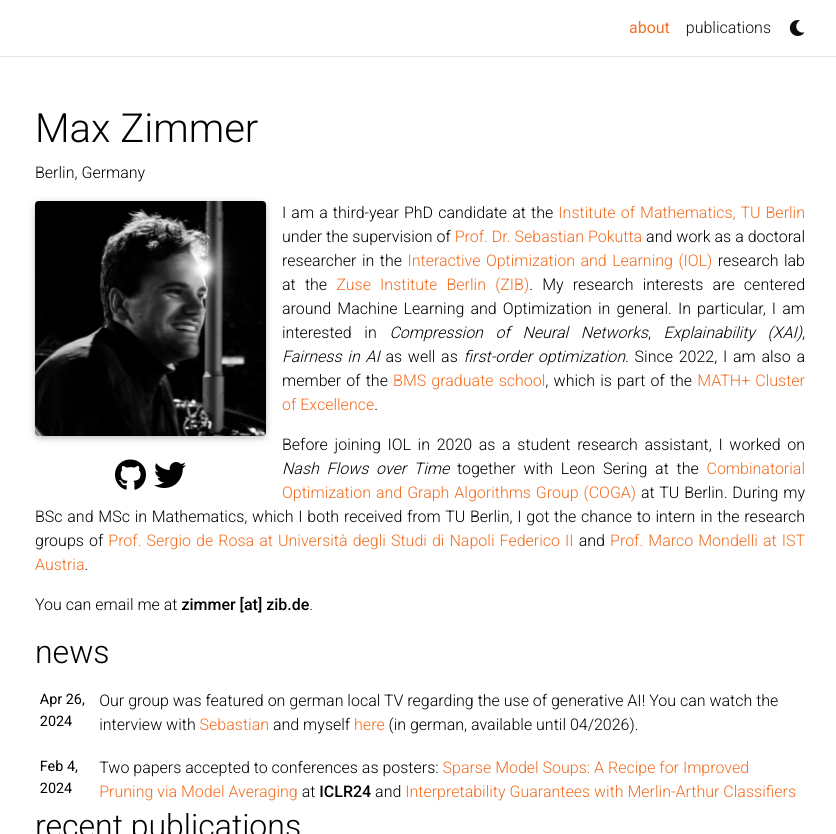
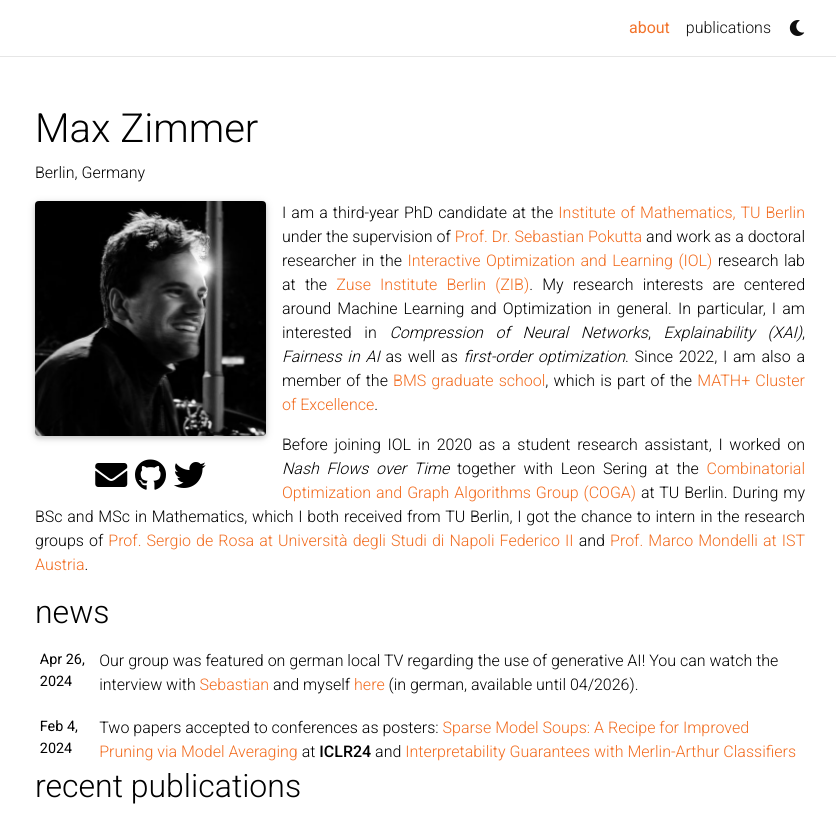
Before and after one commit to zimmer-m/zimmer-m.github.io, a Jekyll site: the page built from _pages/about.md, in a window 1280 px wide and 1048 px high, cut to the strip 0-834 px from the top of the window. Shown: the whole strip, without its empty margins (220-1056 px from the left). Built offline with Jekyll 4.4.1, drawn with Linux system fonts in a browser that asks for light colours; full-size pictures stand in for the smaller copies a plugin makes; comment, search, counter and statistics services are not loaded; a style sheet for code colours, icons or effects is not loaded; some of the changed lines change nothing that is shown.

Commit message:
Added mail

```diff
--- a/_config.yml
+++ b/_config.yml
@@ -6,7 +6,7 @@ title: blank # the website title (if blank, full name will be used instead)
 first_name: Max
 middle_name:
 last_name: Zimmer
-email:
+email: zimmer[at]zib.de
 description: > # the ">" symbol means to ignore newlines until "footer_text:"
   Academic website of Max Zimmer.
 footer_text:
--- a/_pages/about.md
+++ b/_pages/about.md
@@ -17,5 +17,3 @@ social: true  # includes social icons at the bottom of the page
 I am a third-year PhD candidate at the [Institute of Mathematics, TU Berlin](https://www.tu.berlin/en/math) under the supervision of [Prof. Dr. Sebastian Pokutta](http://www.pokutta.com/) and work as a doctoral researcher in the [Interactive Optimization and Learning (IOL)](https://iol.zib.de/) research lab at the [Zuse Institute Berlin (ZIB)](https://www.zib.de/). My research interests are centered around Machine Learning and Optimization in general. In particular, I am interested in *Compression of Neural Networks*, *Explainability (XAI)*, *Fairness in AI* as well as *first-order optimization*. Since 2022, I am also a member of the [BMS graduate school](https://www.math-berlin.de), which is part of the [MATH+ Cluster of Excellence](https://mathplus.de/).
 
 Before joining IOL in 2020 as a student research assistant, I worked on *Nash Flows over Time* together with Leon Sering at the [Combinatorial Optimization and Graph Algorithms Group (COGA)](https://www3.math.tu-berlin.de/coga/) at TU Berlin. During my BSc and MSc in Mathematics, which I both received from TU Berlin, I got the chance to intern in the research groups of [Prof. Sergio de Rosa at Università degli Studi di Napoli Federico II](https://www.pastalab.unina.it/) and [Prof. Marco Mondelli at IST Austria](https://ist.ac.at/en/research/mondelli-group/).
-
-You can email me at **zimmer [at] zib.de**.
```
